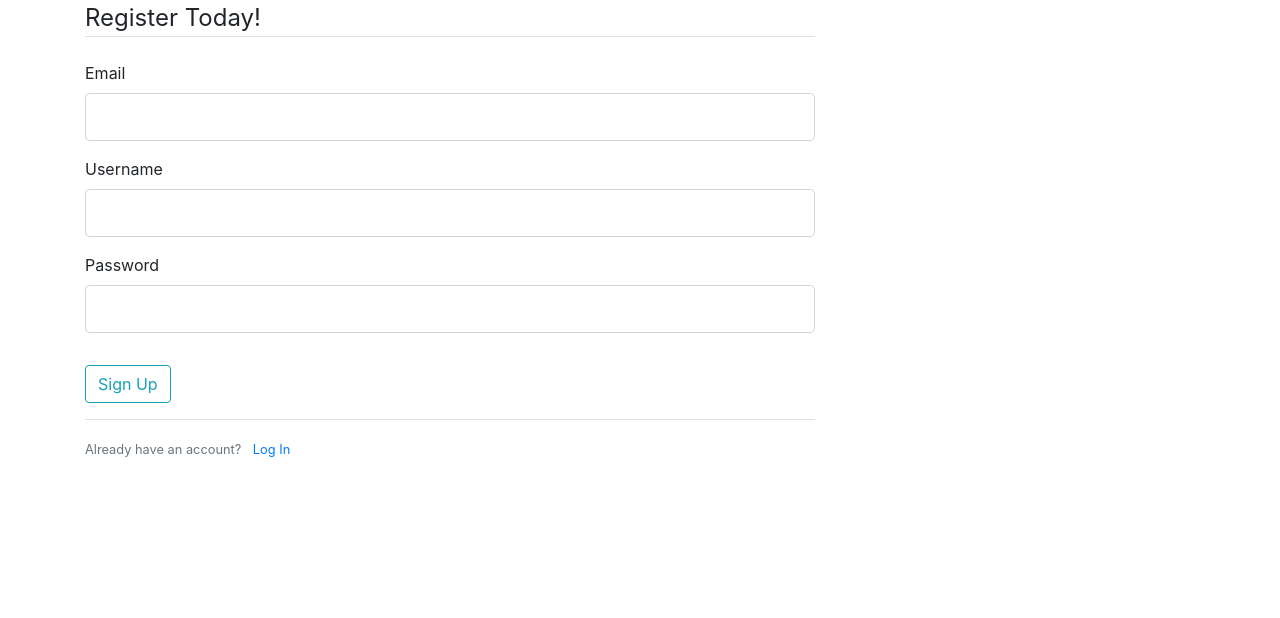
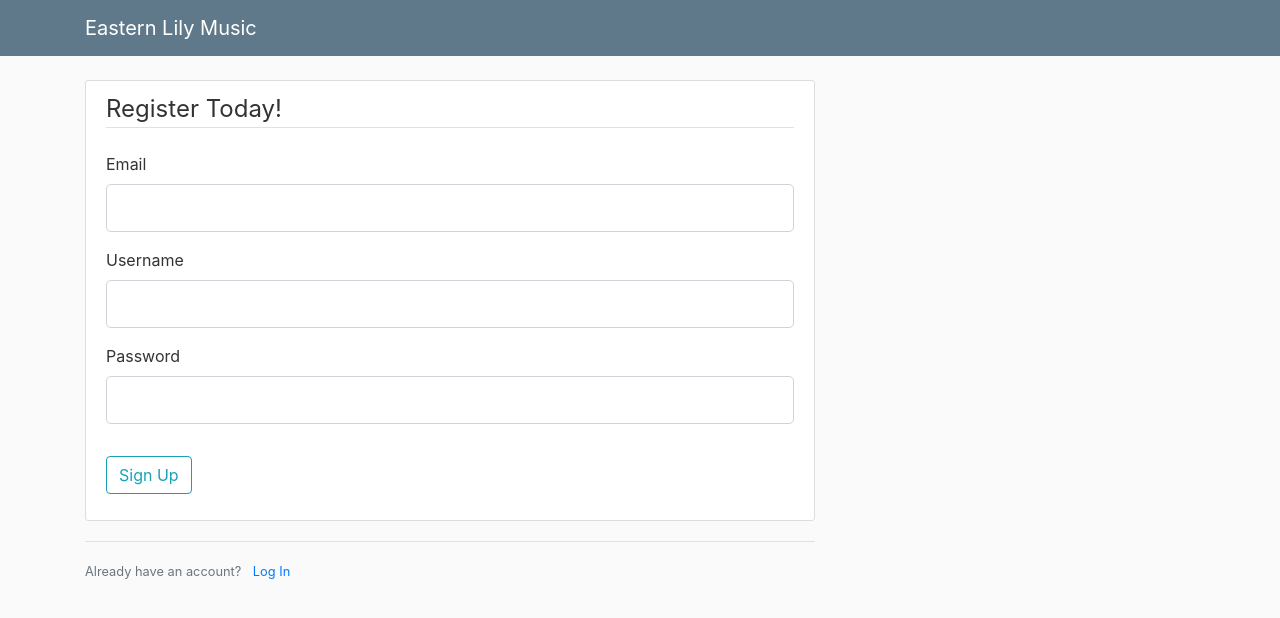
Before and after one commit to nahathouba/CloudComputing_A1, a Flask app: page /register in a window 1280 px wide. Shown: the top 618 px of the page. Run offline with Flask 3, Linux system fonts and the light colour scheme.

Commit message:
Header styling completed

```diff
--- /dev/null
+++ b/static/main.css
@@ -0,0 +1,68 @@
+body {
+    background: #fafafa;
+    color: #333333;
+    margin-top: 5rem;
+  }
+
+  h1, h2, h3, h4, h5, h6 {
+    color: #444444;
+  }
+
+  .bg-steel {
+    background-color: #5f788a;
+  }
+
+  .content-section {
+    background: #ffffff;
+    padding: 10px 20px;
+    border: 1px solid #dddddd;
+    border-radius: 3px;
+    margin-bottom: 20px;
+  }
+
+  .article-title {
+    color: #444444;
+  }
+
+  a.article-title:hover {
+    color: #428bca;
+    text-decoration: none;
+  }
+
+  .article-content {
+    white-space: pre-line;
+  }
+
+  .article-img {
+    height: 65px;
+    width: 65px;
+    margin-right: 16px;
+  }
+
+  .article-metadata {
+    padding-bottom: 1px;
+    margin-bottom: 4px;
+    border-bottom: 1px solid #e3e3e3
+  }
+
+  .article-metadata a:hover {
+    color: #333;
+    text-decoration: none;
+  }
+
+  .article-svg {
+    width: 25px;
+    height: 25px;
+    vertical-align: middle;
+  }
+
+  .account-img {
+    height: 125px;
+    width: 125px;
+    margin-right: 20px;
+    margin-bottom: 16px;
+  }
+
+  .account-heading {
+    font-size: 2.5rem;
+  }
--- a/templates/base.html
+++ b/templates/base.html
@@ -4,11 +4,23 @@
         <meta charset="utf-8">
         <meta http-equiv="X-UA-Compatible" content="IE=edge">
         <meta name="viewport" content="width=device-width, initial-scale=1">
-        <link rel="stylesheet" href="https://cdn.jsdelivr.net/npm/bootstrap@4.3.1/dist/css/bootstrap.min.css" integrity="sha384-ggOyR0iXCbMQv3Xipma34MD+dH/1fQ784/j6cY/iJTQUOhcWr7x9JvoRxT2MZw1T" crossorigin="anonymous">
         {% block head %}
         {% endblock %}
+
+        <!-- Bootstrap CSS -->
+        <link rel="stylesheet" href="https://cdn.jsdelivr.net/npm/bootstrap@4.3.1/dist/css/bootstrap.min.css" integrity="sha384-ggOyR0iXCbMQv3Xipma34MD+dH/1fQ784/j6cY/iJTQUOhcWr7x9JvoRxT2MZw1T" crossorigin="anonymous">
+
+        <link rel="stylesheet" type="text/css" href="{{ url_for('static', filename='main.css') }}">
+
     </head>
     <body>
+        <header class="site-header">
+            <nav class="navbar navbar-expand-md navbar-dark bg-steel fixed-top">
+                <div class="container">
+                    <a class="navbar-brand mr-4" href="">Eastern Lily Music</a>
+                </div>
+            </nav>
+        </header>
         <main role="main" class="container">
             <div class="row">
                 <div class="col-md-8">
```
